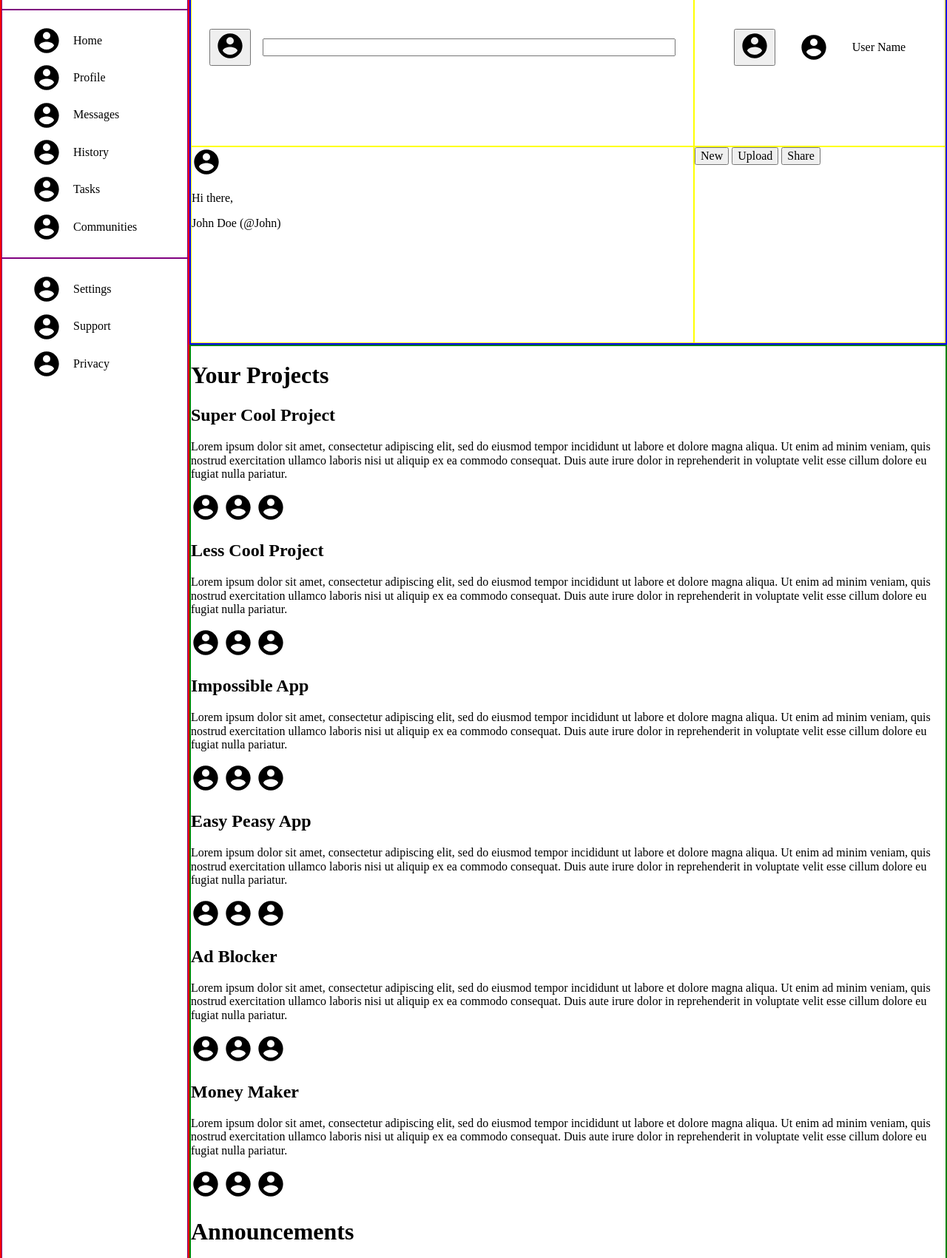
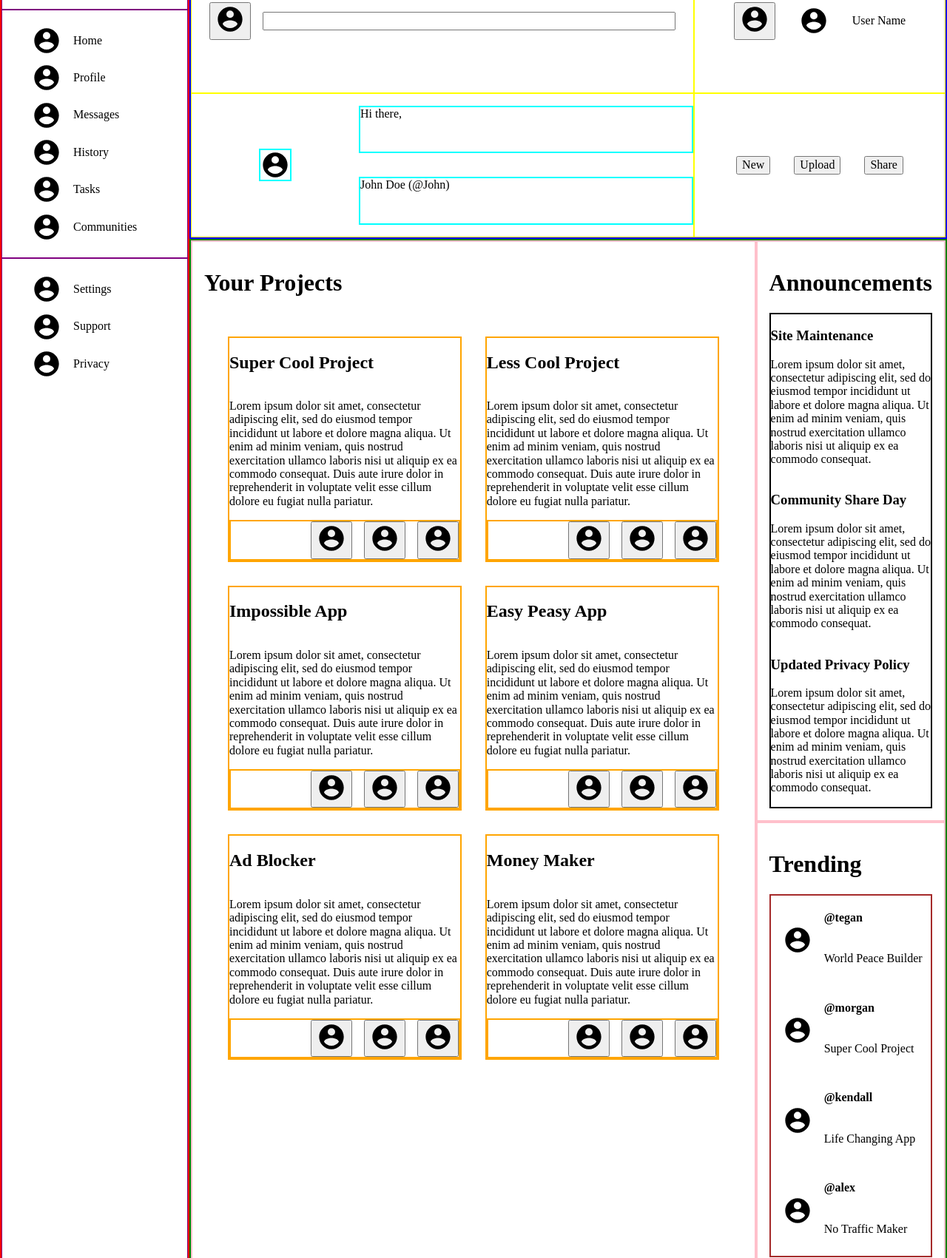
Before and after one commit to TiagoCarvalho-dev/admin-dashboard, a plain HTML site: page index.html in a window 1280 px wide. Shown: the part 71-1772 px from the top of the page at 74% size. Drawn offline with Linux system fonts and the light colour scheme.

Commit message:
Finished positioning layout elements

```diff
--- a/index.html
+++ b/index.html
@@ -86,44 +86,56 @@
         <div class="project1">
           <h2>Super Cool Project</h2>
           <p>Lorem ipsum dolor sit amet, consectetur adipiscing elit, sed do eiusmod tempor incididunt ut labore et dolore magna aliqua. Ut enim ad minim veniam, quis nostrud exercitation ullamco laboris nisi ut aliquip ex ea commodo consequat. Duis aute irure dolor in reprehenderit in voluptate velit esse cillum dolore eu fugiat nulla pariatur.</p>
-          <img src="./images/account-circle.svg" alt="Favorite" height="40px" width="auto">
-          <img src="./images/account-circle.svg" alt="Watch" height="40px" width="auto">
-          <img src="./images/account-circle.svg" alt="Share" height="40px" width="auto">
+          <div class="bookmark-buttons">
+            <button type="button"><img src="./images/account-circle.svg" alt="Favorite" height="40px" width="auto"></button>
+            <button type="button"><img src="./images/account-circle.svg" alt="Watch" height="40px" width="auto"></button>
+            <button type="button"><img src="./images/account-circle.svg" alt="Share" height="40px" width="auto"></button>
+          </div>
         </div>
         <div class="project2">
           <h2>Less Cool Project</h2>
           <p>Lorem ipsum dolor sit amet, consectetur adipiscing elit, sed do eiusmod tempor incididunt ut labore et dolore magna aliqua. Ut enim ad minim veniam, quis nostrud exercitation ullamco laboris nisi ut aliquip ex ea commodo consequat. Duis aute irure dolor in reprehenderit in voluptate velit esse cillum dolore eu fugiat nulla pariatur.</p>
-          <img src="./images/account-circle.svg" alt="Favorite" height="40px" width="auto">
-          <img src="./images/account-circle.svg" alt="Watch" height="40px" width="auto">
-          <img src="./images/account-circle.svg" alt="Share" height="40px" width="auto">
+          <div class="bookmark-buttons">
+            <button type="button"><img src="./images/account-circle.svg" alt="Favorite" height="40px" width="auto"></button>
+            <button type="button"><img src="./images/account-circle.svg" alt="Watch" height="40px" width="auto"></button>
+            <button type="button"><img src="./images/account-circle.svg" alt="Share" height="40px" width="auto"></button>
+          </div>
         </div>
         <div class="project3">
           <h2>Impossible App</h2>
           <p>Lorem ipsum dolor sit amet, consectetur adipiscing elit, sed do eiusmod tempor incididunt ut labore et dolore magna aliqua. Ut enim ad minim veniam, quis nostrud exercitation ullamco laboris nisi ut aliquip ex ea commodo consequat. Duis aute irure dolor in reprehenderit in voluptate velit esse cillum dolore eu fugiat nulla pariatur.</p>
-          <img src="./images/account-circle.svg" alt="Favorite" height="40px" width="auto">
-          <img src="./images/account-circle.svg" alt="Watch" height="40px" width="auto">
-          <img src="./images/account-circle.svg" alt="Share" height="40px" width="auto">
+          <div class="bookmark-buttons">
+            <button type="button"><img src="./images/account-circle.svg" alt="Favorite" height="40px" width="auto"></button>
+            <button type="button"><img src="./images/account-circle.svg" alt="Watch" height="40px" width="auto"></button>
+            <button type="button"><img src="./images/account-circle.svg" alt="Share" height="40px" width="auto"></button>
+          </div>
         </div>
         <div class="project4">
           <h2>Easy Peasy App</h2>
           <p>Lorem ipsum dolor sit amet, consectetur adipiscing elit, sed do eiusmod tempor incididunt ut labore et dolore magna aliqua. Ut enim ad minim veniam, quis nostrud exercitation ullamco laboris nisi ut aliquip ex ea commodo consequat. Duis aute irure dolor in reprehenderit in voluptate velit esse cillum dolore eu fugiat nulla pariatur.</p>
-          <img src="./images/account-circle.svg" alt="Favorite" height="40px" width="auto">
-          <img src="./images/account-circle.svg" alt="Watch" height="40px" width="auto">
-          <img src="./images/account-circle.svg" alt="Share" height="40px" width="auto">
+          <div class="bookmark-buttons">
+            <button type="button"><img src="./images/account-circle.svg" alt="Favorite" height="40px" width="auto"></button>
+            <button type="button"><img src="./images/account-circle.svg" alt="Watch" height="40px" width="auto"></button>
+            <button type="button"><img src="./images/account-circle.svg" alt="Share" height="40px" width="auto"></button>
+          </div>
         </div>
         <div class="project5">
           <h2>Ad Blocker</h2>
           <p>Lorem ipsum dolor sit amet, consectetur adipiscing elit, sed do eiusmod tempor incididunt ut labore et dolore magna aliqua. Ut enim ad minim veniam, quis nostrud exercitation ullamco laboris nisi ut aliquip ex ea commodo consequat. Duis aute irure dolor in reprehenderit in voluptate velit esse cillum dolore eu fugiat nulla pariatur.</p>
-          <img src="./images/account-circle.svg" alt="Favorite" height="40px" width="auto">
-          <img src="./images/account-circle.svg" alt="Watch" height="40px" width="auto">
-          <img src="./images/account-circle.svg" alt="Share" height="40px" width="auto">
+          <div class="bookmark-buttons">
+            <button type="button"><img src="./images/account-circle.svg" alt="Favorite" height="40px" width="auto"></button>
+            <button type="button"><img src="./images/account-circle.svg" alt="Watch" height="40px" width="auto"></button>
+            <button type="button"><img src="./images/account-circle.svg" alt="Share" height="40px" width="auto"></button>
+          </div>
         </div>
         <div class="project6">
           <h2>Money Maker</h2>
           <p>Lorem ipsum dolor sit amet, consectetur adipiscing elit, sed do eiusmod tempor incididunt ut labore et dolore magna aliqua. Ut enim ad minim veniam, quis nostrud exercitation ullamco laboris nisi ut aliquip ex ea commodo consequat. Duis aute irure dolor in reprehenderit in voluptate velit esse cillum dolore eu fugiat nulla pariatur.</p>
-          <img src="./images/account-circle.svg" alt="Favorite" height="40px" width="auto">
-          <img src="./images/account-circle.svg" alt="Watch" height="40px" width="auto">
-          <img src="./images/account-circle.svg" alt="Share" height="40px" width="auto">
+          <div class="bookmark-buttons">
+            <button type="button"><img src="./images/account-circle.svg" alt="Favorite" height="40px" width="auto"></button>
+            <button type="button"><img src="./images/account-circle.svg" alt="Watch" height="40px" width="auto"></button>
+            <button type="button"><img src="./images/account-circle.svg" alt="Share" height="40px" width="auto"></button>
+          </div>
         </div>
       </div>
     </div>
@@ -135,7 +147,7 @@
           <p>Lorem ipsum dolor sit amet, consectetur adipiscing elit, sed do eiusmod tempor incididunt ut labore et dolore magna aliqua. Ut enim ad minim veniam, quis nostrud exercitation ullamco laboris nisi ut aliquip ex ea commodo consequat.</p>
         </div>
         <div class="announcement2">
-          <h3>jCommunity Share Day</h3>
+          <h3>Community Share Day</h3>
           <p>Lorem ipsum dolor sit amet, consectetur adipiscing elit, sed do eiusmod tempor incididunt ut labore et dolore magna aliqua. Ut enim ad minim veniam, quis nostrud exercitation ullamco laboris nisi ut aliquip ex ea commodo consequat.</p>
         </div>
         <div class="announcement3">
--- a/style.css
+++ b/style.css
@@ -73,8 +73,105 @@ ul > li {
   gap: 2rem;
 }
 
+.greetings-container {
+  grid-row: 2 / 3;
+  grid-column: 1 / 2;
+  display: grid;
+  grid-template-columns: 1fr 2fr;
+  grid-template-rows: repeat(2, 1fr);
+}
+
+.greetings-container > img,
+.greetings-container > p {
+  border: solid 2px cyan;
+}
+
+.greetings-container > img {
+  grid-row: 1 / 3;
+  grid-column: 1 / 2;
+  align-self: center;
+  justify-self: center;
+}
+
+.buttons-container {
+  grid-row: 2 / 3;
+  grid-column: 2 / 3;
+  display: flex;
+  align-items: center;
+  justify-content: center;
+  gap: 2rem;
+}
+
 .main {
   border: solid 2px green;
   grid-row: 2 / 3;
   grid-column: 2 / 3;
+  display: grid;
+  grid-template-columns: 3fr 1fr;
+  grid-template-rows: repeat(2, 1fr);
 }
+
+.main > div {
+  border: solid 2px pink;
+}
+
+.projects-container {
+  grid-row: 1 / 3;
+  grid-column: 1 / 2;
+  padding: 1rem;
+}
+
+.projects div {
+  border: solid 2px orange;
+}
+
+.projects {
+  display: grid;
+  grid-template-columns: repeat(2, 1fr);
+  padding: 2rem;
+  gap: 2rem;
+}
+
+.projects > div {
+  display: flex;
+  flex-direction: column;
+}
+
+.bookmark-buttons {
+  display: flex;
+  gap: 1rem;
+  justify-content: end;
+}
+
+.announcements-container {
+  padding: 1rem;
+}
+
+.announcements {
+  border: solid 2px black;
+  display: grid;
+  grid-template-rows: repeat(3, 1fr);
+}
+
+.trending-container {
+  padding: 1rem;
+}
+
+.trendings {
+  border: solid 2px brown;
+  display: grid;
+  grid-template-rows: repeat(4, 1fr);
+}
+
+.trendings div {
+  display: grid;
+  grid-template-columns: 1fr 2fr;
+  grid-template-rows: repeat(2, 1fr);
+}
+
+.trendings img {
+  grid-row: 1 / 3;
+  grid-column: 1 / 2;
+  align-self: center;
+  justify-self: center;
+}
```
